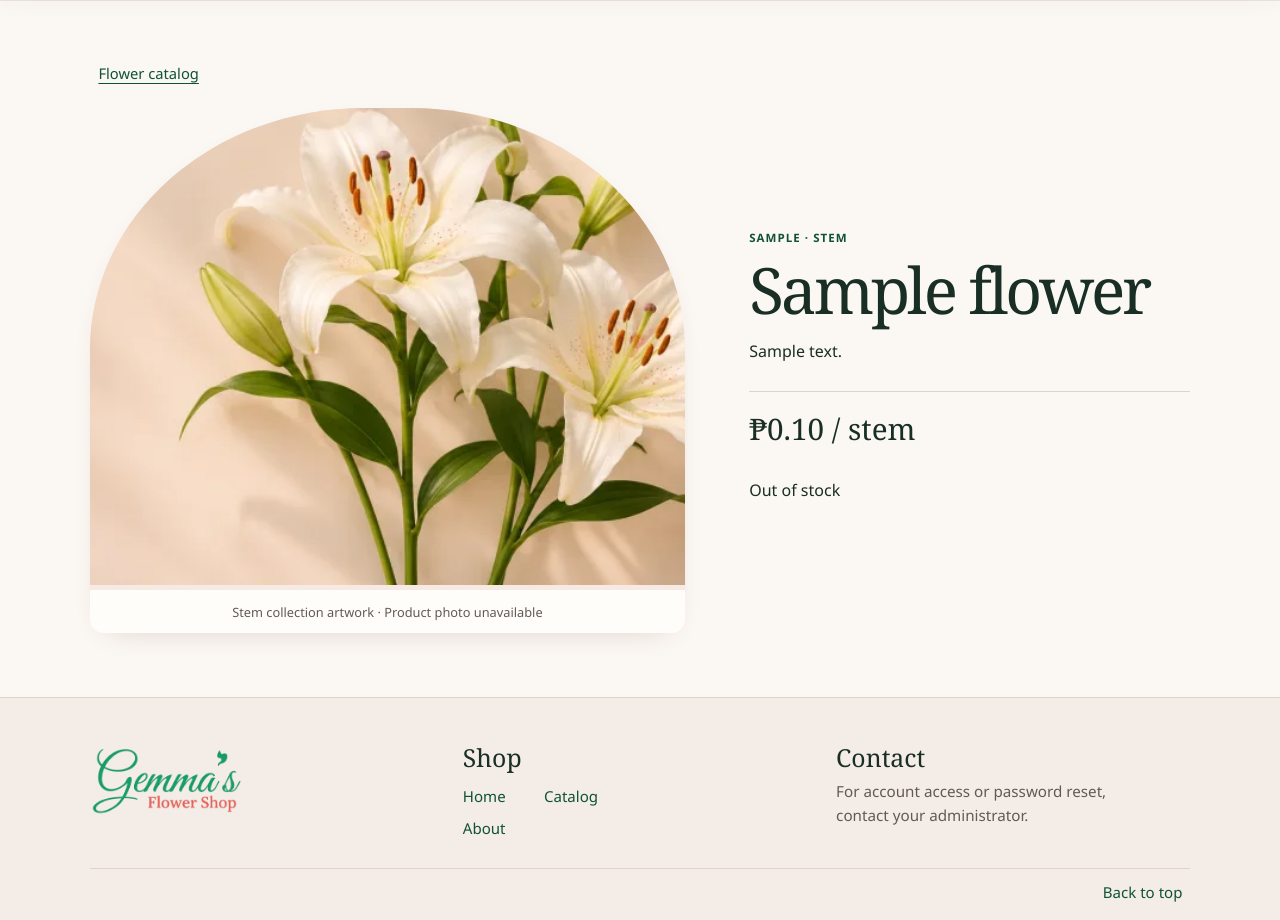
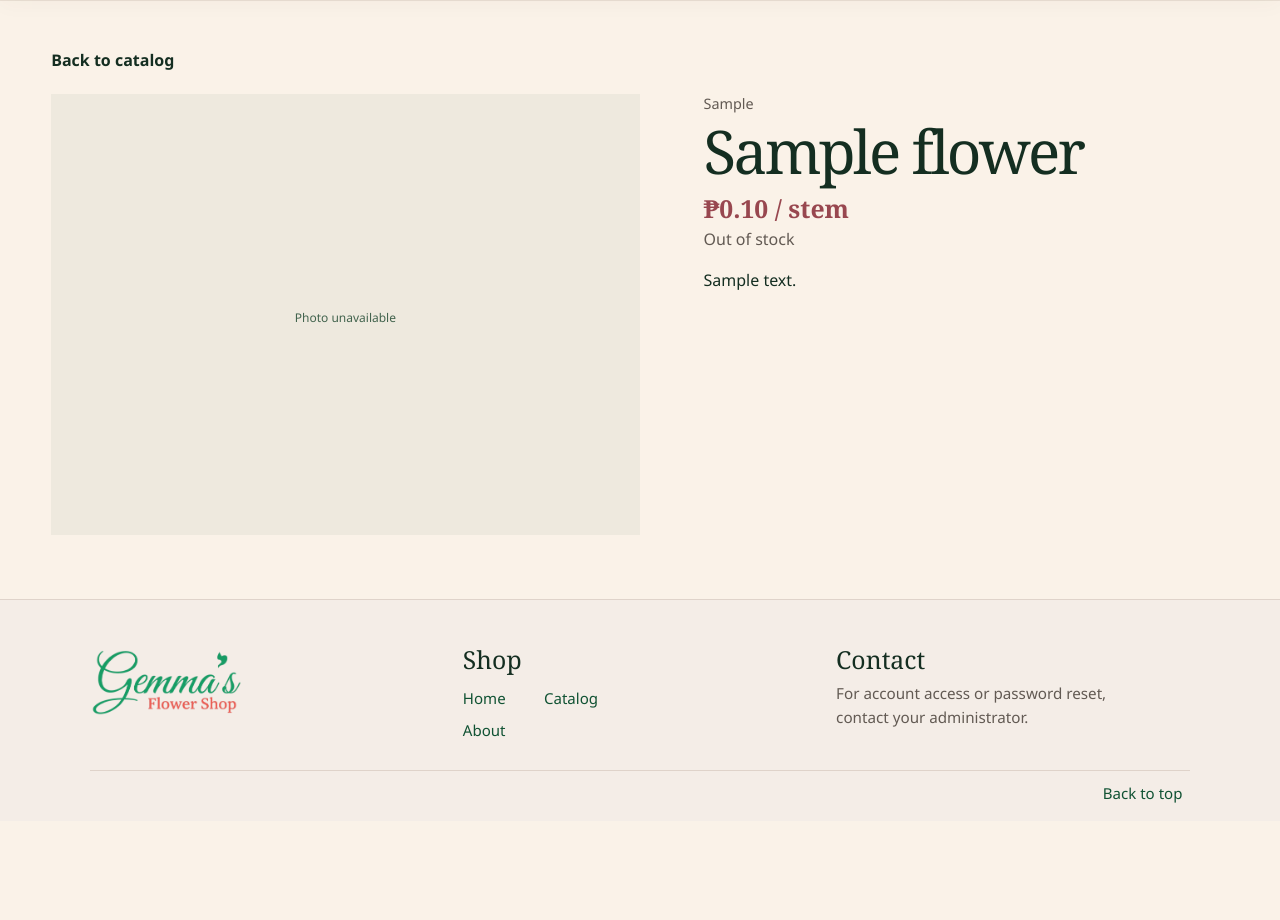
Before and after one commit to wyntheprogrammer/flowertrack-ims, a Laravel app: page /shop/flowers/1 in a window 1280 px wide. Shown: the part 86-1006 px from the top of the page. After the commit the page ends 889 px from the top, so only its background shows below. Run offline with Laravel 12, Linux system fonts and the light colour scheme; tables that the repository leaves empty hold one stand-in row (values such as "Sample post"); style sheets or scripts are compiled from the project's sources.

Commit message:
Redesign product details and improve cart feedback

```diff
--- a/app/Http/Controllers/Client/CartController.php
+++ b/app/Http/Controllers/Client/CartController.php
@@ -9,26 +9,49 @@ use App\Support\Money;
 use Illuminate\Contracts\View\View;
 use Illuminate\Http\RedirectResponse;
 use Illuminate\Http\Request;
+use Illuminate\Support\Str;
 
 class CartController extends Controller
 {
+    public const MAX_REQUEST_QUANTITY = 4294967295;
+
     public function save(Request $request, int $flower): RedirectResponse
     {
         $item = Flower::storefront()->findOrFail($flower);
         $cart = $request->session()->get('shop.cart', []);
-        $input = $request->validate(['quantity' => ['required', 'integer', 'min:1', 'max:4294967295']]);
-        $quantity = (int) $input['quantity'];
-        if ($request->isMethod('post')) {
-            $quantity += $cart[$flower] ?? 0;
+        $input = $request->validate(['quantity' => ['required', 'integer', 'min:1', 'max:'.self::MAX_REQUEST_QUANTITY]]);
+        $requestedQuantity = (int) $input['quantity'];
+        $adding = $request->isMethod('post');
+        $alreadyInCart = $adding ? ($cart[$flower] ?? 0) : 0;
+        $cartQuantity = $alreadyInCart + $requestedQuantity;
+        $limit = $item->cartQuantityLimit();
+        $unit = strtolower($item->product_type);
+
+        if ($cartQuantity > $limit) {
+            if (! $adding) {
+                return back()->withErrors(['quantity' => 'This quantity is unavailable at the current price and stock level.']);
+            }
+
+            $remaining = max(0, $limit - $alreadyInCart);
+            $message = match (true) {
+                $item->price_cents < 1 => 'The price for this flower is unavailable.',
+                $item->availableQuantity() === 0 => 'This flower is out of stock.',
+                $remaining > 0 => 'You can add '.number_format($remaining).' more '.Str::plural($unit, $remaining).'.',
+                $alreadyInCart >= $item->availableQuantity() => 'Your cart already contains the available quantity.',
+                default => 'You cannot add more at the current price.',
+            };
+
+            return to_route('client.product', $flower)->withErrors(['quantity' => $message])->withInput($input);
         }
-        if ($quantity > $item->availableQuantity() || $item->price_cents < 1 ||
-            $quantity > intdiv(Money::MAX_CENTS, (int) $item->price_cents)) {
-            return back()->withErrors(['quantity' => 'This quantity is unavailable at the current price and stock level.']);
-        }
-        $cart[$flower] = $quantity;
+
+        $cart[$flower] = $cartQuantity;
         $request->session()->put('shop.cart', $cart);
 
-        return to_route('client.cart')->with('cart_status', 'Cart updated.');
+        $status = $adding
+            ? number_format($requestedQuantity).' '.Str::plural($unit, $requestedQuantity).' of '.$item->name.' added to your cart.'
+            : 'Cart updated.';
+
+        return to_route('client.cart')->with(['cart_status' => $status, 'cart_addition' => $adding]);
     }
 
     public function remove(Request $request, int $flower): RedirectResponse
--- a/app/Http/Controllers/Client/CatalogController.php
+++ b/app/Http/Controllers/Client/CatalogController.php
@@ -43,8 +43,12 @@ class CatalogController extends Controller
         return view('client.catalog', compact('flowers', 'types', 'type', 'categories', 'category', 'search'));
     }
 
-    public function show(int $flower): View
+    public function show(Request $request, int $flower): View
     {
-        return view('client.product', ['flower' => Flower::storefront()->findOrFail($flower)]);
+        $item = Flower::storefront()->findOrFail($flower);
+        $quantityInCart = (int) $request->session()->get('shop.cart.'.$flower, 0);
+        $maxToAdd = min(CartController::MAX_REQUEST_QUANTITY, max(0, $item->cartQuantityLimit() - $quantityInCart));
+
+        return view('client.product', ['flower' => $item, 'maxToAdd' => $maxToAdd, 'quantityInCart' => $quantityInCart]);
     }
 }
--- a/app/Models/Flower.php
+++ b/app/Models/Flower.php
@@ -2,6 +2,7 @@
 
 namespace App\Models;
 
+use App\Support\Money;
 use Illuminate\Database\Eloquent\Attributes\Fillable;
 use Illuminate\Database\Eloquent\Builder;
 use Illuminate\Database\Eloquent\Factories\HasFactory;
@@ -45,6 +46,13 @@ class Flower extends Model
         return max(0, (int) $this->on_hand - (int) $this->reserved);
     }
 
+    public function cartQuantityLimit(): int
+    {
+        $price = (int) $this->price_cents;
+
+        return $price > 0 ? min($this->availableQuantity(), intdiv(Money::MAX_CENTS, $price)) : 0;
+    }
+
     protected function casts(): array
     {
         return ['minimum_stock' => 'integer'];
--- a/resources/css/client/interior.css
+++ b/resources/css/client/interior.css
@@ -5,15 +5,9 @@
 .shop-back { display: inline-flex; align-items: center; gap: .55rem; min-height: 44px; margin-bottom: .85rem; font-size: .92rem; }
 .shop-action, .catalog-submit { display: inline-flex; align-items: center; justify-content: center; gap: .65rem; min-height: 46px; padding: .7rem 1.45rem; border: 0; border-radius: 2rem; background: var(--shop-green); color: white; font-weight: 600; text-decoration: none; }
 .shop-action:hover, .catalog-submit:hover { background: #093c24; color: white; box-shadow: var(--shop-shadow); }
-.product-spread, .shop-columns { display: grid; grid-template-columns: 1.35fr 1fr; align-items: start; gap: clamp(1.5rem,5vw,5rem); }
-.product-spread figure { position: relative; margin: 0; border-radius: 46% 46% .85rem .85rem; overflow: hidden; background: var(--shop-blush); box-shadow: var(--shop-shadow); }
-.product-spread figure img { width: 100%; aspect-ratio: 1.25; object-fit: cover; object-position: 82% center; }
-.product-spread figcaption { background: var(--shop-surface); padding: .8rem 1rem; text-align: center; font-size: .8rem; color: var(--shop-muted); }
-.product-copy { align-self: center; overflow-wrap: anywhere; }
-.product-copy > small, .cart-item-info > small { color: var(--shop-green); letter-spacing: .09em; text-transform: uppercase; font-size: .72rem; font-weight: 650; }
-.product-copy h1 { margin-block: .65rem 1rem; }
-.product-price { border-top: 1px solid var(--shop-line); padding-top: 1rem; font: 1.85rem var(--shop-serif); }
-.shop-buy, .cart-tools, .cart-tools form { display: flex; flex-wrap: wrap; align-items: end; gap: .6rem 1rem; }
+.shop-columns { display: grid; grid-template-columns: 1.35fr 1fr; align-items: start; gap: clamp(1.5rem,5vw,5rem); }
+.cart-item-info > small { color: var(--shop-green); letter-spacing: .09em; text-transform: uppercase; font-size: .72rem; font-weight: 650; }
+.cart-tools, .cart-tools form { display: flex; flex-wrap: wrap; align-items: end; gap: .6rem 1rem; }
 .shop-interior input[type=number] { display: block; width: 5.4rem; padding: .6rem; border: 1px solid #908678; border-radius: .45rem; background: var(--shop-surface); }
 .shop-summary, .account-content { min-width: 0; border: 1px solid var(--shop-line); border-radius: 1rem; background: var(--shop-surface); padding: clamp(1.2rem,2.6vw,2.8rem); box-shadow: var(--shop-shadow); }
 .shop-summary { border-top: 3px solid var(--shop-green); }
@@ -64,7 +58,7 @@
 .tracking-guide li:last-child { padding-bottom: 0; border-left-color: transparent; }
 .tracking-guide li::before { content: ''; position: absolute; top: .38rem; left: -.31rem; width: .55rem; height: .55rem; border-radius: 50%; border: 1px solid var(--shop-rose); background: var(--shop-surface); }
 @media (max-width: 730px) {
-    .product-spread, .shop-columns, .account-layout { grid-template-columns: minmax(0,1fr); gap: 1.25rem; }
+    .shop-columns, .account-layout { grid-template-columns: minmax(0,1fr); gap: 1.25rem; }
     .account-rail { border-radius: .75rem; }
     .account-rail > img { display: none; }
     .account-menu { grid-template-columns: 1fr 1fr; }
--- /dev/null
+++ b/resources/css/client/product.css
@@ -0,0 +1,73 @@
+.shop-product {
+    background: #faf2e8;
+    color: #142e21;
+}
+
+.product-detail {
+    width: min(92%, 1320px);
+    padding-block: clamp(1.4rem, 3vw, 3rem) clamp(2.5rem, 5vw, 5rem);
+}
+
+.product-back {
+    display: inline-flex;
+    align-items: center;
+    min-height: 44px;
+    margin-bottom: .75rem;
+    color: #142e21;
+    font-weight: 600;
+    text-decoration: none;
+}
+
+.product-back:hover { color: #17613b; }
+
+.product-detail-grid {
+    display: grid;
+    grid-template-columns: minmax(0, 1.12fr) minmax(0, 1fr);
+    align-items: start;
+    gap: clamp(1.75rem, 5vw, 5rem);
+}
+
+.product-detail-photo { aspect-ratio: 4 / 3; }
+.product-detail-photo img { object-fit: contain; }
+.product-detail-copy { min-width: 0; overflow-wrap: anywhere; }
+.product-category, .product-availability, .product-quantity small, .product-no-script { color: var(--shop-muted); }
+.product-category { margin: 0 0 .5rem; font-size: .9rem; }
+.product-detail h1 {
+    margin: 0 0 .75rem;
+    font: 500 clamp(2.5rem, 4.7vw, 5rem)/1.02 var(--shop-serif);
+    letter-spacing: -.045em;
+}
+
+.product-detail-price { margin: 0 0 .25rem; color: #98474f; font: 600 1.55rem/1.2 var(--shop-serif); }
+.product-availability { margin: 0; }
+.product-description { max-width: 56ch; margin: 1.1rem 0 0; line-height: 1.6; white-space: pre-line; }
+
+.product-buy, .product-add-limit {
+    margin-top: clamp(1.25rem, 3vw, 2.25rem);
+    padding-top: 1.2rem;
+    border-top: 1px solid var(--shop-line);
+}
+
+.product-quantity { display: grid; justify-items: start; gap: .35rem; }
+.product-quantity label { font-weight: 600; }
+.product-quantity input { width: 7.5rem; min-height: 44px; background: var(--shop-surface); border-color: var(--shop-line); }
+.product-quantity input:focus-visible { border-color: var(--shop-green); box-shadow: none; }
+
+.product-buy-actions { display: flex; flex-wrap: wrap; align-items: center; gap: .8rem 1.4rem; margin-top: 1.15rem; }
+.product-total { display: grid; gap: .15rem; }
+.product-total span { color: var(--shop-muted); font-size: .9rem; }
+.product-total output { font: 600 1.45rem var(--shop-serif); }
+.product-buy-actions .shop-button {
+    padding-inline: 1.35rem;
+    border-radius: .55rem;
+    border-color: #153827;
+    background: #153827;
+    font-family: var(--shop-serif);
+    font-size: 1rem;
+}
+.product-buy-actions .shop-button:hover { background: #24533a; }
+.product-no-script { margin: .65rem 0 0; font-size: .9rem; }
+
+@media (max-width: 730px) {
+    .product-detail-grid { grid-template-columns: minmax(0, 1fr); }
+}
--- /dev/null
+++ b/resources/js/client/product.js
@@ -0,0 +1,22 @@
+const form = document.querySelector('.product-buy');
+
+if (form) {
+    const quantity = form.querySelector('[name="quantity"]');
+    const total = form.querySelector('output');
+    const priceInCents = BigInt(form.dataset.priceCents);
+
+    function updateTotal() {
+        if (!quantity.validity.valid) {
+            total.value = '—';
+            return;
+        }
+
+        const cents = priceInCents * BigInt(quantity.valueAsNumber);
+        const pesos = cents / 100n;
+        const fraction = String(cents % 100n).padStart(2, '0');
+        total.value = '₱' + pesos + '.' + fraction;
+    }
+
+    quantity.addEventListener('input', updateTotal);
+    window.addEventListener('pageshow', updateTotal);
+}
--- /dev/null
+++ b/resources/views/client/partials/product-photo.blade.php
@@ -0,0 +1,10 @@
+@php($unit = strtolower($flower->product_type))
+
+@if ($flower->image_path && Storage::disk('public')->exists($flower->image_path))
+    <img src="{{ Storage::disk('public')->url($flower->image_path) }}" loading="{{ ($eager ?? false) ? 'eager' : 'lazy' }}" decoding="async" alt="{{ $flower->name }}">
+@else
+    <div class="catalog-photo-placeholder catalog-photo-placeholder-{{ $unit }}">
+        <i class="bi {{ $unit === 'stem' ? 'bi-flower3' : 'bi-gift' }}" aria-hidden="true"></i>
+        <small>Photo unavailable</small>
+    </div>
+@endif
--- a/resources/views/client/product.blade.php
+++ b/resources/views/client/product.blade.php
@@ -1,29 +1,65 @@
 @extends('layouts.client')
+
 @section('title', $flower->name)
+@section('body-class', 'shop-product')
+
+@push('page-assets')
+    @vite(['resources/css/client/catalog.css', 'resources/css/client/product.css', 'resources/js/client/product.js'])
+@endpush
+
 @section('content')
-    <section class="shop-width shop-interior">
-        <a class="shop-back" href="{{ route('client.catalog') }}"><i class="bi bi-arrow-left"></i> Flower catalog</a>
-        <div class="product-spread">
-            <figure>
-                @if ($flower->image_path && Storage::disk('public')->exists($flower->image_path))
-                    <img src="{{ Storage::disk('public')->url($flower->image_path) }}" alt="{{ $flower->name }}">
-                @else
-                    <img src="{{ asset($flower->product_type === 'Stem' ? 'images/shop-stems.webp' : 'images/shop-bouquets.webp') }}" alt="">
-                    <figcaption>{{ $flower->product_type }} collection artwork · Product photo unavailable</figcaption>
-                @endif
-            </figure>
-            <div class="product-copy">
-                <small>{{ $flower->category }} · {{ $flower->product_type }}</small>
-                <h1>{{ $flower->name }}</h1>
-                <p>{{ $flower->description }}</p>
-                <p class="product-price">{{ $flower->price_cents > 0 ? '₱'.\App\Support\Money::format((int) $flower->price_cents).' / '.strtolower($flower->product_type) : 'Price unavailable' }}</p>
-                <p>{{ $flower->availableQuantity() ? number_format($flower->availableQuantity()).' '.strtolower(\Illuminate\Support\Str::plural($flower->product_type, $flower->availableQuantity())).' available' : 'Out of stock' }}</p>
-                @if ($flower->availableQuantity() && $flower->price_cents > 0)
-                    <form method="post" action="{{ route('client.cart.add', $flower->id) }}" class="shop-buy">
+    @php
+        $unit = strtolower($flower->product_type);
+        $units = \Illuminate\Support\Str::plural($unit);
+        $available = $flower->availableQuantity();
+        $price = (int) $flower->price_cents;
+        $priceAvailable = $price > 0 && $price <= \App\Support\Money::MAX_CENTS;
+        $previousQuantity = filter_var(old('quantity', 1), FILTER_VALIDATE_INT);
+        $quantity = $previousQuantity >= 1 && $previousQuantity <= $maxToAdd ? $previousQuantity : 1;
+    @endphp
+
+    <section class="shop-width product-detail" aria-labelledby="product-title">
+        <a class="product-back" href="{{ route('client.catalog') }}">Back to catalog</a>
+
+        <div class="product-detail-grid">
+            <div class="catalog-photo product-detail-photo">
+                @include('client.partials.product-photo', ['eager' => true])
+            </div>
+
+            <div class="product-detail-copy">
+                <p class="product-category">{{ $flower->category }}</p>
+                <h1 id="product-title">{{ $flower->name }}</h1>
+                <p class="product-detail-price">
+                    {{ $priceAvailable ? '₱'.\App\Support\Money::format($price).' / '.$unit : 'Price unavailable' }}
+                </p>
+                <p class="product-availability">
+                    {{ $available > 0 ? number_format($available).' '.\Illuminate\Support\Str::plural($unit, $available).' available' : 'Out of stock' }}
+                </p>
+                <p class="product-description">{{ $flower->description }}</p>
+
+                @if ($maxToAdd > 0)
+                    <form class="product-buy" method="post" action="{{ route('client.cart.add', $flower->id) }}" data-price-cents="{{ $price }}">
                         @csrf
-                        <label>Quantity <input type="number" name="quantity" min="1" max="{{ $flower->availableQuantity() }}" value="1" required></label>
-                        <button class="shop-action">Add to cart <i class="bi bi-bag-plus"></i></button>
+                        <div class="product-quantity">
+                            <label for="product-quantity">Number of {{ $units }}</label>
+                            <input id="product-quantity" class="form-control" type="number" name="quantity" min="1" max="{{ $maxToAdd }}" step="1" value="{{ $quantity }}" required>
+                            @if ($quantityInCart > 0)
+                                <small>{{ number_format($quantityInCart) }} {{ \Illuminate\Support\Str::plural($unit, $quantityInCart) }} in your cart</small>
+                            @endif
+                        </div>
+                        <div class="product-buy-actions">
+                            <div class="product-total">
+                                <span id="product-total-label">Item total</span>
+                                <output id="product-item-total" for="product-quantity" aria-labelledby="product-total-label">₱{{ \App\Support\Money::format($price * $quantity) }}</output>
+                            </div>
+                            <button class="shop-button primary" type="submit">Add to cart</button>
+                        </div>
+                        <noscript><p class="product-no-script">Your cart shows the total for the quantity you add.</p></noscript>
                     </form>
+                @elseif ($available > 0 && $priceAvailable && ! $errors->has('quantity'))
+                    <p class="product-add-limit">
+                        {{ $quantityInCart >= $available ? 'Your cart already contains the available quantity.' : 'You cannot add more at the current price.' }}
+                    </p>
                 @endif
             </div>
         </div>
--- a/vite.config.js
+++ b/vite.config.js
@@ -12,6 +12,8 @@ export default defineConfig({
                 'resources/css/client/home.css',
                 'resources/css/client/catalog.css',
                 'resources/css/client/editorial.css',
+                'resources/css/client/product.css',
+                'resources/js/client/product.js',
                 'resources/js/client/home.js',
                 'resources/js/client/navigation.js',
             ],
```
Also changed, not shown: resources/views/client/cart.blade.php (+15 -3 lines), resources/views/client/partials/product-card.blade.php (+1 -8 lines), tests/Feature/CatalogTest.php (+113 -0 lines).
